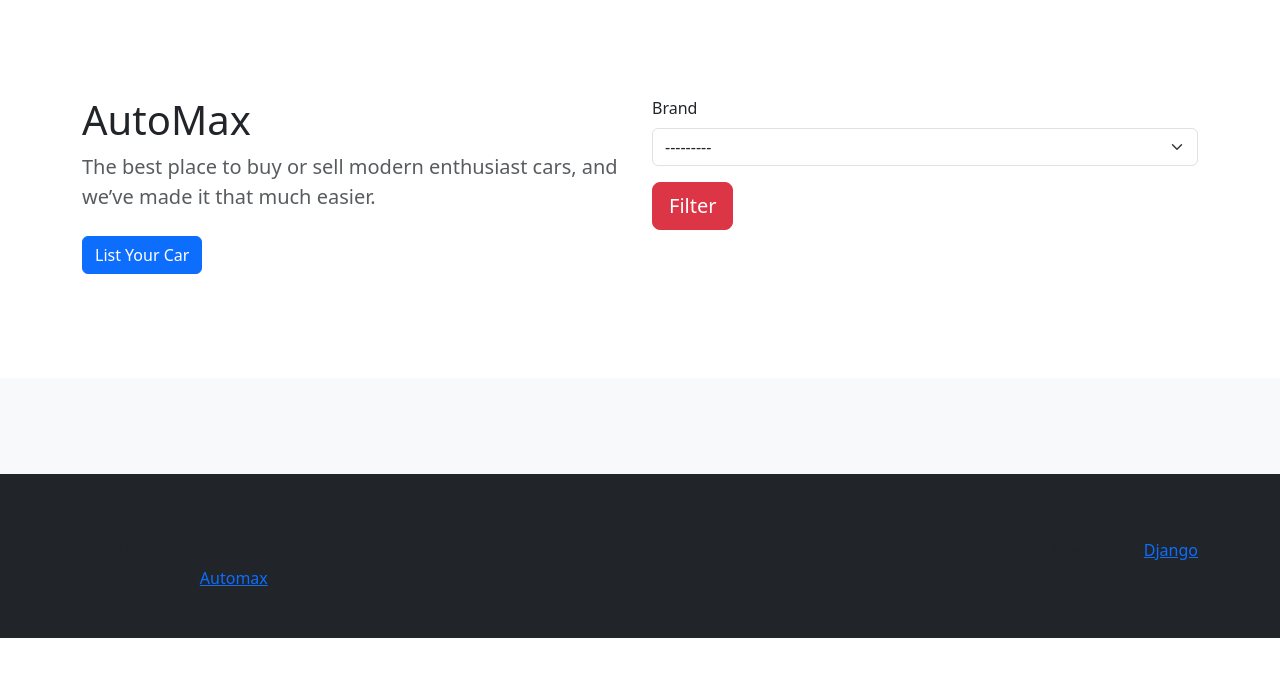
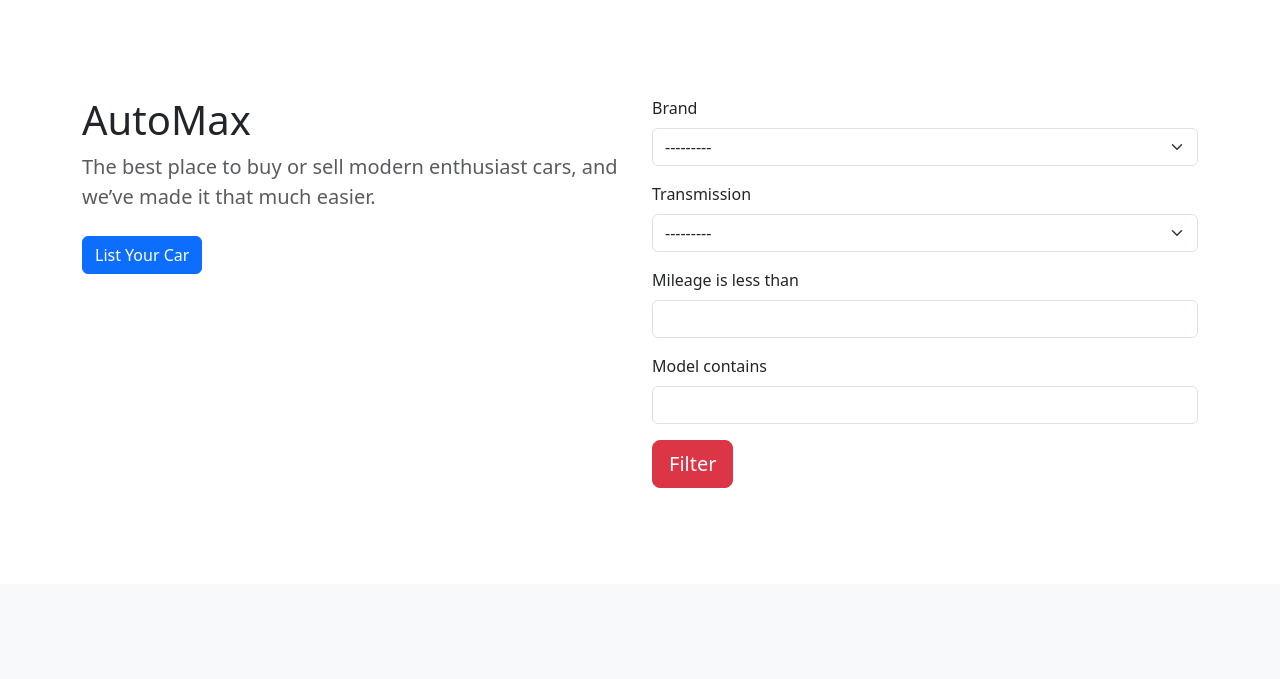
Before and after one commit to NesaraRahal/automax-django, a Django app: page /home/ in a window 1280 px wide. Shown: the part 72-751 px from the top of the page. Before the commit the page ends 710 px from the top, so only its background shows below. Run offline with Django 5.2, Linux system fonts and the light colour scheme; the visitor is signed in with stand-in values (Sample User, id 1); data that the repository does not hold is empty; some libraries are stand-ins or nearby versions.

Commit message:
Filter Function using django-filter

```diff
--- a/main/filters.py
+++ b/main/filters.py
@@ -4,4 +4,4 @@
 class ListingFilter(django_filters.FilterSet):
     class Meta:
         model = Listing  # lowercase 'model'
-        fields = {'brand': {'exact'}, }  # use a list, not a set
+        fields = {'brand': {'exact'}, 'transmission': {'exact'},'mileage': {'lt'}, 'model': {'icontains'}}  # use a list, not a set
--- a/main/templates/views/home.html
+++ b/main/templates/views/home.html
@@ -26,7 +26,7 @@
     <div class="album py-5 bg-light">
         <div class="container">
             <div class="row row-cols-1 row-cols-sm-2 row-cols-md-3 g-3">
-                {% for listing in listings %}
+                {% for listing in Listing_Filter.qs %}
                 <div class="col">
                     {% include "components/listing_card.html" %}
                 </div>
--- a/main/views.py
+++ b/main/views.py
@@ -19,7 +19,6 @@
     listings = Listing.objects.all()
     Listing_Filter = ListingFilter(request.GET, queryset = listings)
     context = {
-        "listings" : listings,
         "Listing_Filter" : Listing_Filter
     }
     return render(request, "views/home.html", context)
```
